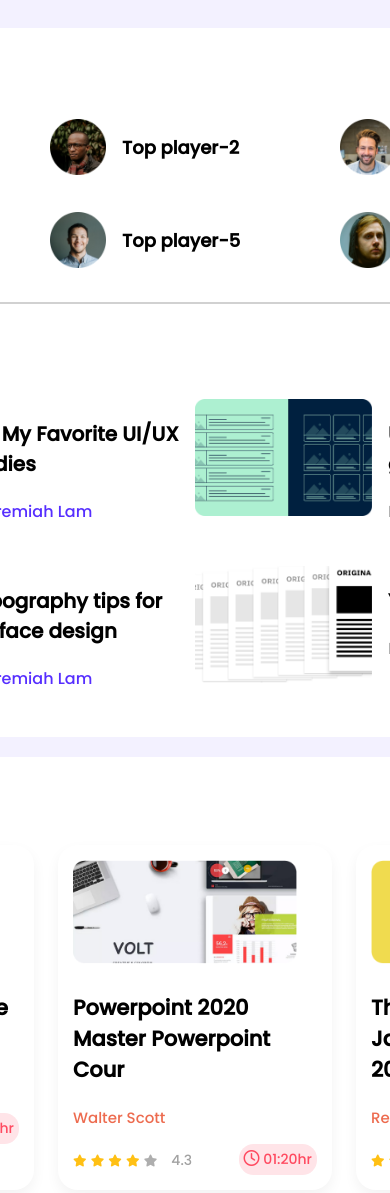
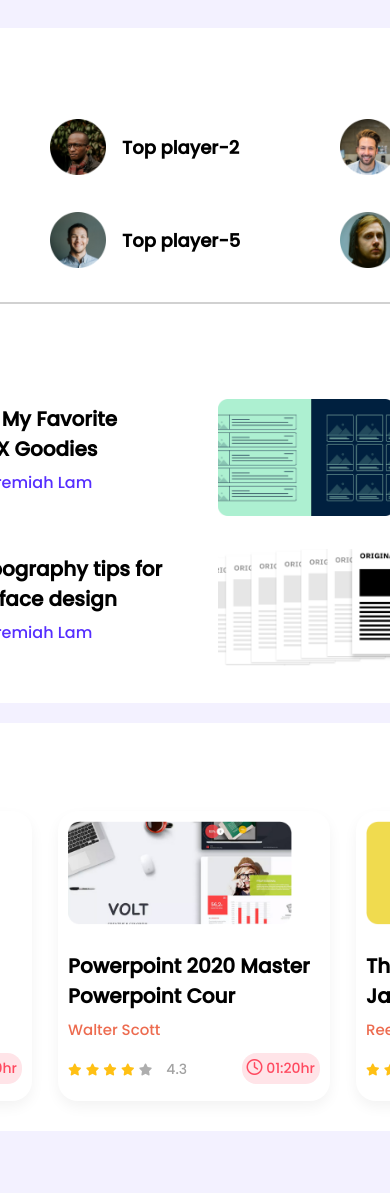
Before and after one commit to asraful333/leader-board-css3, a plain HTML site: page index.html in a window 390 px wide. Shown: the top 1193 px of the page. After the commit the page ends 1169 px from the top, so only its background shows below. Drawn offline with Linux system fonts and the light colour scheme.

Commit message:
upto media queries

```diff
--- a/styles/style.css
+++ b/styles/style.css
@@ -61,6 +61,7 @@ h2.margin{
     display: grid;
     grid-template-columns: repeat(2, 1fr);
     grid-row-gap: 26px;
+    grid-column-gap: 46px;
 }
 .blog{
     display: flex;
@@ -74,10 +75,13 @@ h2.margin{
 }
 .blog-title{
     font-size: 20px;
+    margin-bottom: 6px;
+    margin-top: 5px;
 }
 .blog-author{
     font-size: 16px;
     color: #9F9F9F;
+    margin-top: 0;
 }
 .blog-author a{
     text-decoration: none;
@@ -96,7 +100,9 @@ h2.margin{
        grid-column-gap: 24px;
    }
    .course{
-       padding: 15px;
+       width: 252px;
+       height: 270px;
+       padding: 10px;
        box-shadow: 0 6px 14px rgba(0, 0, 0, 0.05);
        border-radius: 20px;
    }
@@ -105,11 +111,15 @@ h2.margin{
     height: 104px;
    }
    .course-details .course-title{
-       font-size: 21px;
+       margin-top: 19px;
+       margin-bottom: 7px;
+       font-size: 20px;
    }
    .course-details .course-author{
        color: #ED6B4F;
        font-size: 15px;
+       margin-top: 0;
+       margin-bottom: 12px;
    }
    .course-info{
     display: flex;
```
